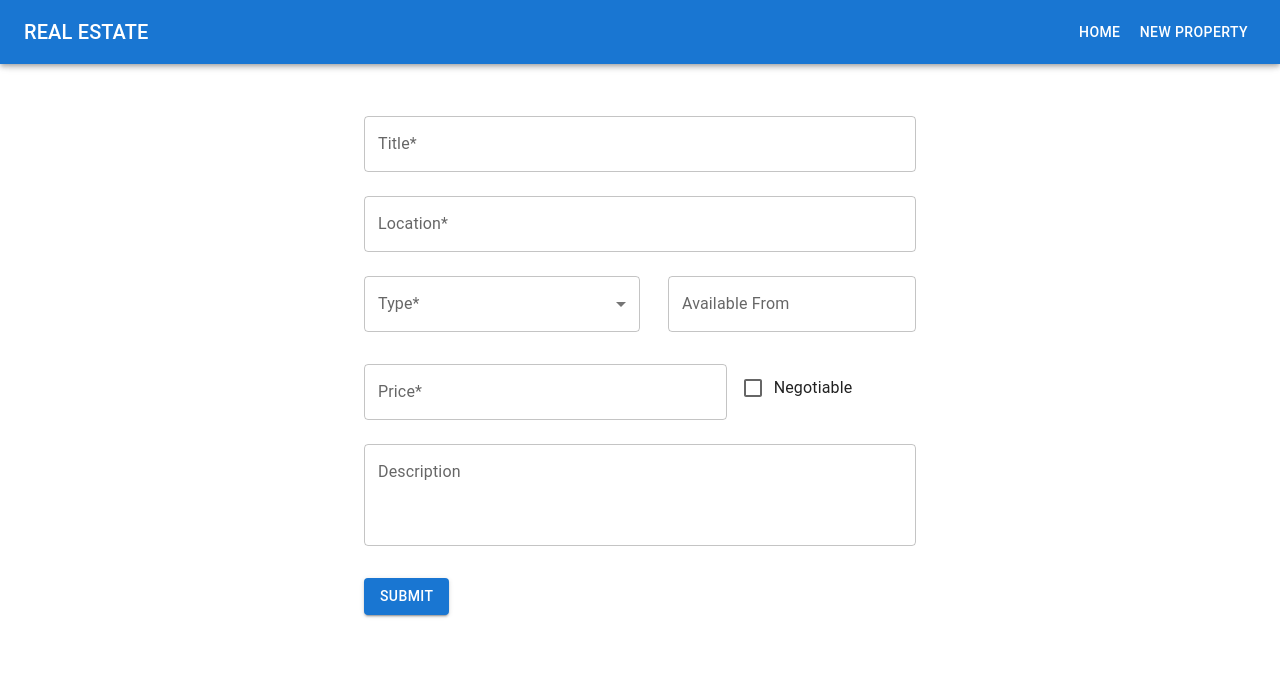
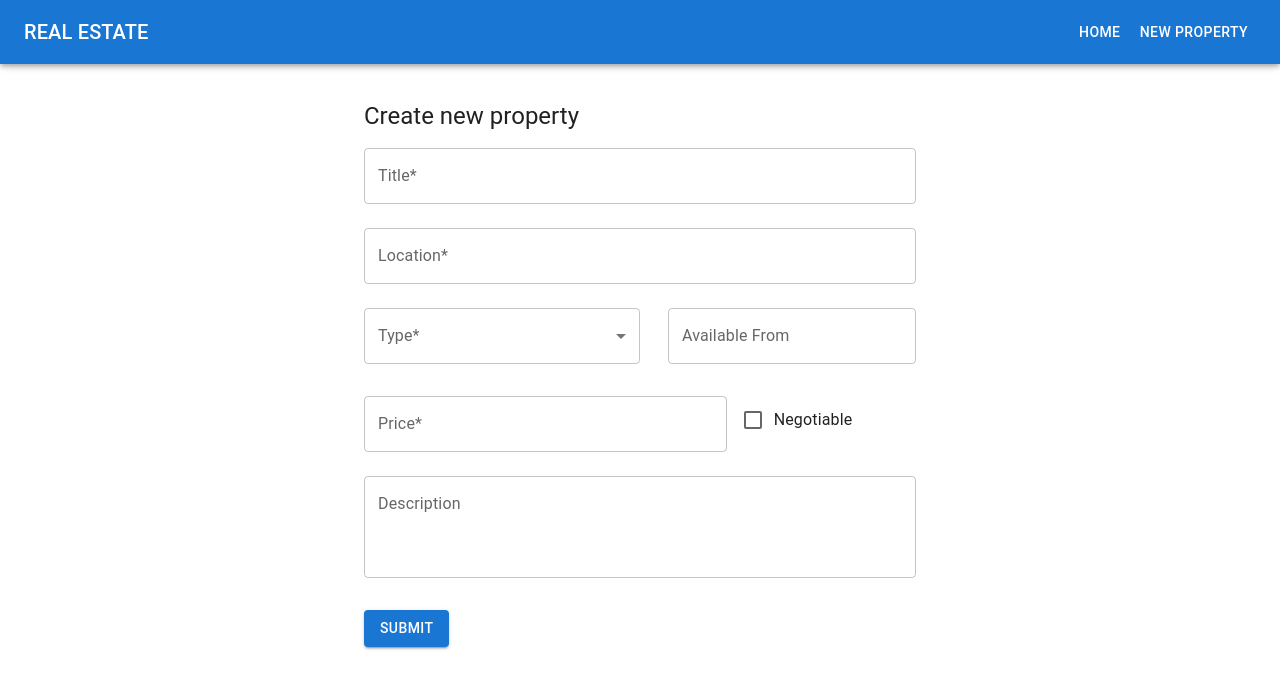
Before and after one commit to MariaKritou/real-estate-ads, a React (Create React App) app: page /add in a window 1280 px wide. Shown: the top 688 px of the page. Built offline with nearby package versions, Linux system fonts and the light colour scheme.

Commit message:
add title

```diff
--- a/src/pages/addProperty/AddProperty.js
+++ b/src/pages/addProperty/AddProperty.js
@@ -125,6 +125,7 @@ function AddProperty() {
 
     return (
         <Container maxWidth="sm">
+            <Typography variant="h5">Create new property</Typography>
             <form onSubmit={handleSubmit}>
                 <TextField
                     fullWidth
```
